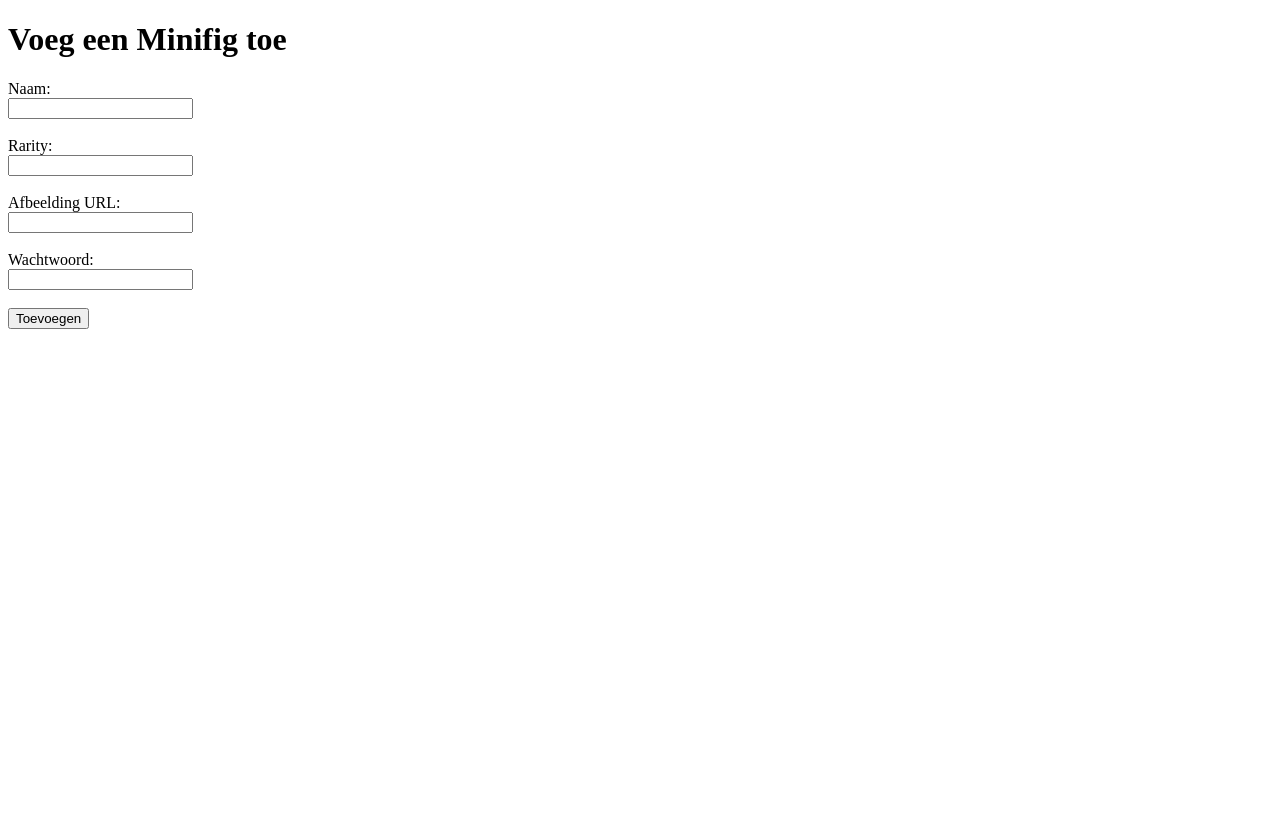
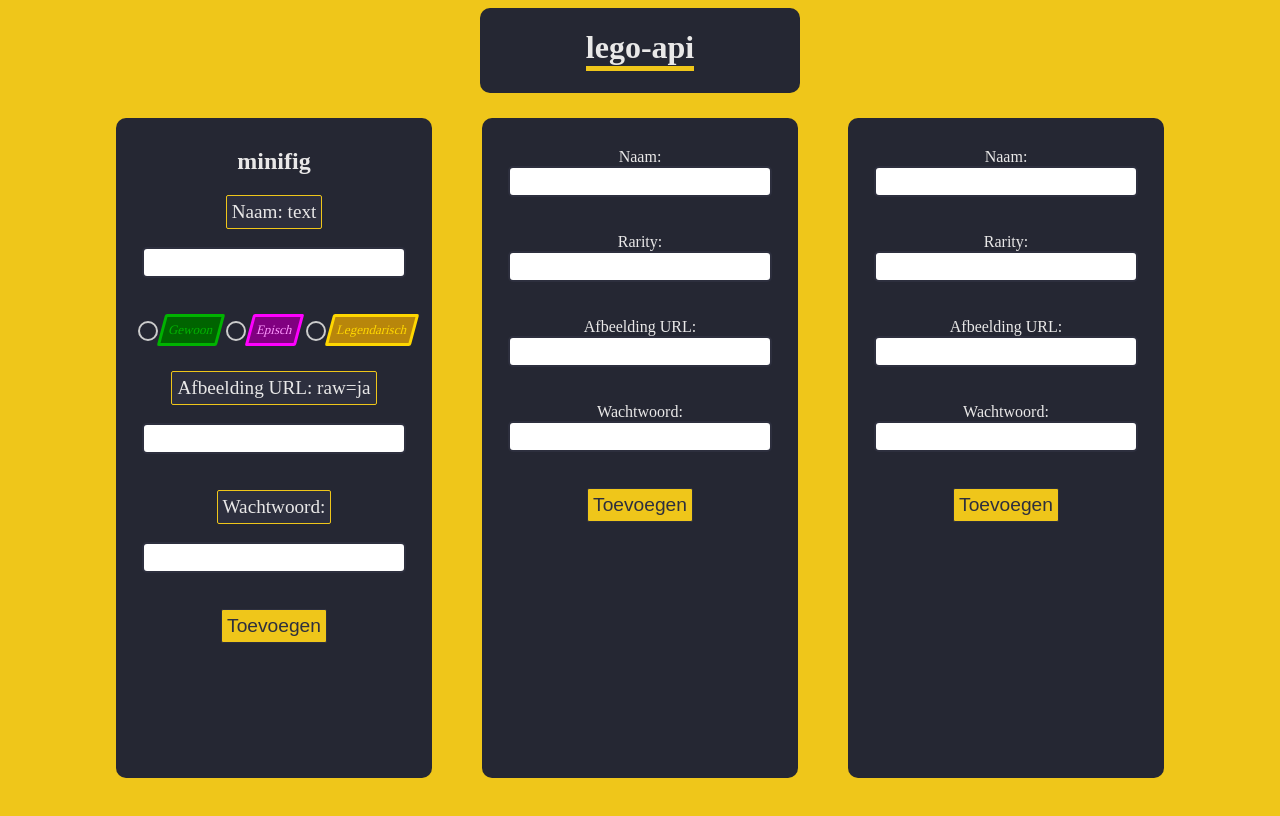
Before and after one commit to AbeVerschueren/supabase-api, a website: page public/add-minifig.html in a window 1280 px wide. Drawn offline with Linux system fonts and the light colour scheme.

Commit message:
add-styling

```diff
--- a/public/add-minifig.html
+++ b/public/add-minifig.html
@@ -3,10 +3,65 @@
 <head>
   <meta charset="UTF-8">
   <title>Voeg een Minifig toe</title>
+  <link rel="stylesheet" href="../style.css">
 </head>
 <body>
-  <h1>Voeg een Minifig toe</h1>
+
+  <header>
+    <h1>lego-api</h1>
+  </header>
+  <main>
     <form id="figForm">
+      <h2>minifig</h2>
+      <label>
+        <span>Naam: text</span><br>
+        <input type="text" name="name" required>
+      </label><br><br>
+
+      <div id="wrapper">
+        <label class="checkbox"><input class="check" type="radio" name="rarity" value="Gewoon"><span class="rty gewoon" id="gewoon ">Gewoon</span></label><br>
+        <label class="checkbox"><input class="check" type="radio" name="rarity" value="Episch"> <span class="rty episch" id="Episch ">Episch</span></label><br>
+        <label class="checkbox"><input class="check" type="radio" name="rarity" value="Legendarisch"> <span class="rty legend" id="Legendarisch">Legendarisch</span></label>
+      </div>
+
+
+
+      <label>
+        <span>Afbeelding URL: raw=ja</span><br>
+        <input type="url" name="img" required>
+      </label><br><br>
+
+      <label>
+        <span>Wachtwoord:</span><br>
+        <input type="password" name="auth" required>
+      </label><br><br>
+
+      <button type="submit">Toevoegen</button>
+    </form>
+    <form id="setForm">
+      <label>
+        Naam:<br>
+        <input type="text" name="name" required>
+      </label><br><br>
+
+      <label>
+        Rarity:<br>
+        <input type="text" name="rarity" required>
+      </label><br><br>
+
+      <label>
+        Afbeelding URL:<br>
+        <input type="url" name="img" required>
+      </label><br><br>
+
+      <label>
+        Wachtwoord:<br>
+        <input type="password" name="auth" required>
+      </label><br><br>
+
+      <button type="submit">Toevoegen</button>
+    </form>
+    <form id="themeForm">
       <label>
         Naam:<br>
         <input type="text" name="name" required>
@@ -30,6 +85,9 @@
       <button type="submit">Toevoegen</button>
     </form>
 
+  </main>
+
+
   <p id="status"></p>
 
   <script>
@@ -40,6 +98,14 @@
       e.preventDefault();
       const formData = new FormData(form);
       const payload = Object.fromEntries(formData.entries());
+
+          const rarityCheckbox = document.querySelector('input[name="rarity"]:checked');
+          if (rarityCheckbox) {
+            payload.rarity = rarityCheckbox.value;
+          } else {
+            status.textContent = 'Selecteer een rarity!';
+            return;
+          }
 
       const res = await fetch('https://supabase-api-q362.onrender.com/minifigs', {
         method: 'POST',
@@ -54,6 +120,7 @@
       if (res.ok) {
         status.textContent = ' Minifig toegevoegd!';
         form.reset();
+        document.querySelectorAll('input[name="rarity"]').forEach(cb => cb.checked = false);
       } else {
         status.textContent = 'Fout: ' + result.error;
       }
--- /dev/null
+++ b/style.css
@@ -0,0 +1,137 @@
+:root {
+    --primary-color: #252733;
+    --secondary--color: #EFC61A;
+    --tertiarty-color:  #2D2F3E;
+    --text-color: rgb(233, 232, 232);
+    --text-hover-color: #dadada;
+}
+
+
+
+body{
+    background-color: var(--secondary--color) ;
+    color: var(--text-color);
+    display: flex;
+    justify-content: center;
+    align-items: center;
+    flex-direction: column;
+    overflow: hidden;
+}
+header{
+    background-color: var(--primary-color);
+    display: flex;
+    justify-content: center;
+    align-items: center;
+    width: 25vw;
+    border-radius: 10px;
+}
+header h1{
+    border-bottom: solid 5px var(--secondary--color);
+}
+main{
+    display: flex;
+    align-items: center;
+    justify-content: center;
+    flex-direction: row;
+    gap: 50px;
+    margin-top: 25px;
+
+}
+h2{
+    margin-top: 0;
+}
+#figForm,#setForm,#themeForm{
+    padding: 30px;
+    display: flex;
+    align-items: center;
+    flex-direction: column;
+    background-color: var(--primary-color);
+    height: 75vh;
+    width: 20vw;
+    border-radius: 10px;
+}
+label{
+    display: flex;
+    align-items: center;
+    justify-content: center;
+    flex-direction: column;
+}
+span{
+    background-color: var(--tertiarty-color);
+    border: solid 1px var(--secondary--color);
+    border-radius: 2px;
+    font-size: larger;
+    padding: 5px;
+}
+input{
+    border: solid 2px var(--tertiarty-color);
+    height: 25px;
+    width: 20vw;
+    border-radius: 5px;
+}
+button{
+    background-color: var(--secondary--color);
+    border: solid 1px var(--tertiarty-color);
+    border-radius: 2px;
+    font-size: larger;
+    padding: 5px;
+    color: var(--tertiarty-color);
+}
+
+#wrapper{
+    display: flex;
+    justify-content: center;
+    width: 10vw;
+    margin-bottom: 25px;
+}
+.checkbox{
+    display: flex;
+    flex-direction: row;
+
+}
+.check{
+    width: 15px;
+    border-radius: 200px;
+}
+
+ input[type="radio"] {
+    appearance: none;
+    width: 20px;
+    height: 20px;
+    border: 2px solid #ccc;
+    border-radius: 50%;
+    outline: none;
+    transition: all 0.2s ease-in-out;
+    cursor: pointer;
+  }
+
+input[type="radio"]:checked {
+    background-color: gold;
+    border-color: gold;
+  }
+
+.rty {
+
+    transform: skewX(-15deg);
+    border: 3px solid;
+    font-size: small;
+    padding: 5px;
+}
+
+.gewoon {
+    background-color: #006400;
+    border-color: #00b300;
+    color:#00b300;
+}
+
+.episch {
+    background-color: #800080;
+    border-color: #ff00ff;
+    color: #fd97fd;
+}
+
+.legend {
+    background-color: #b8860b;
+    border-color: gold;
+    color: gold;
+}
```
Lines whose indentation alone changed are shown as unchanged.
